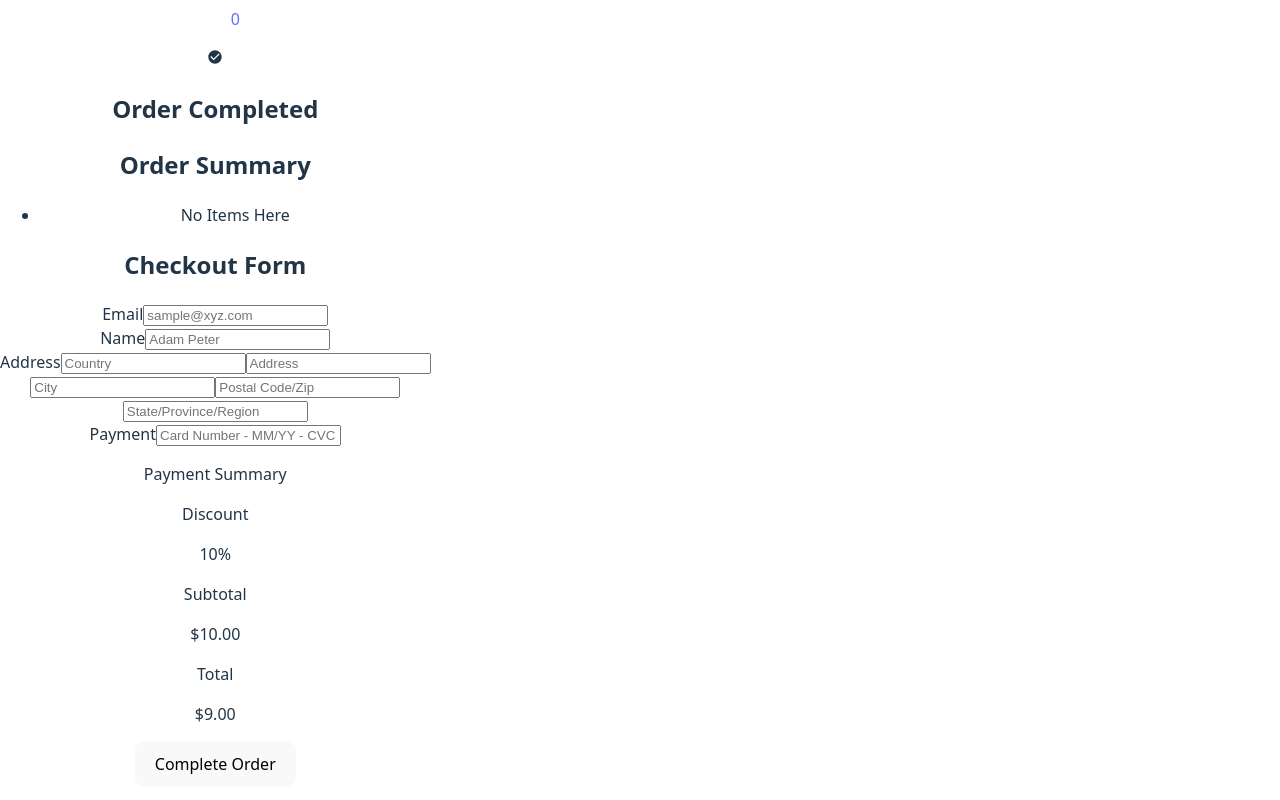
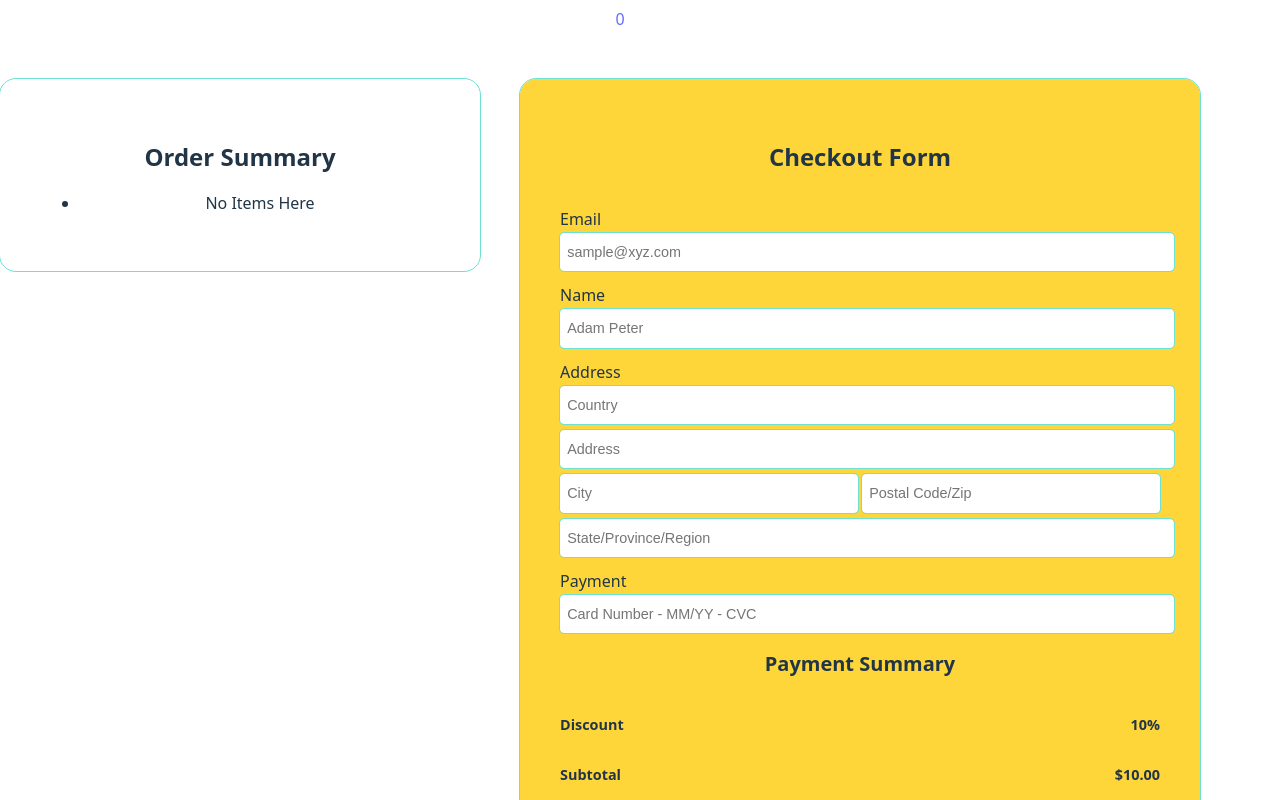
Before and after one commit to StephAdongo/shopping-cart2, a React (Vite) app in the folder shopping-cart2/: page /CheckoutPage in a window 1280 px wide. Shown: the part 700-1500 px from the top of the page. Built offline with nearby package versions, Linux system fonts and the light colour scheme.

Commit message:
E-commerce

```diff
--- a/shopping-cart2/src/styles/CheckoutPage.module.css
+++ b/shopping-cart2/src/styles/CheckoutPage.module.css
@@ -0,0 +1,189 @@
+.checkout-page {
+  margin: 3rem auto;
+  display: flex;
+  justify-content: center;
+  align-items: flex-start;
+  gap: 2.5rem;
+}
+
+.checkout-page > div {
+  background-color: #ffd63a;
+  width: 600px;
+  max-width: 600px;
+  padding: 2.5rem;
+  border-radius: 16px;
+  outline: 1px solid #6de1d2;
+}
+
+.checkout-page > .order-summary {
+  background-color: #fff;
+  width: 400px;
+}
+
+.checkout-page > .order-summary > h2 {
+  margin-bottom: 1rem;
+}
+
+.checkout-page > .order-summary > ul {
+  max-height: 66.75vh;
+  display: flex;
+  flex-direction: column;
+  gap: 1rem;
+  overflow-y: auto;
+}
+
+.checkout-form {
+  width: 100%;
+  display: flex;
+  flex-direction: column;
+  gap: 12px;
+}
+
+.checkout-form > div {
+  display: flex;
+  flex-direction: column;
+  align-items: flex-start;
+  gap: 2px;
+}
+
+.checkout-form > div > div {
+  width: 100%;
+  margin-bottom: 4px;
+  display: flex;
+  gap: 4px;
+}
+
+.address > input:not(:last-child) {
+  margin-bottom: 4px;
+}
+
+.checkout-form > div > div > input {
+  width: 50%;
+}
+
+.checkout-form label {
+  font-size: 1rem;
+  font-weight: 500;
+}
+
+.checkout-form input {
+  font-size: 0.9rem;
+  line-height: 1.5rem;
+  width: 100%;
+  padding: 0.5em;
+  border: none;
+  border-radius: 4px;
+  outline: 1px solid #6de1d2;
+}
+
+.payments {
+  width: 100%;
+  display: flex;
+  flex-direction: column;
+}
+
+.payments p {
+  font-weight: 600;
+}
+
+.payments > p {
+  font-size: 1.25rem;
+  margin-top: 1rem;
+}
+
+.payments > span {
+  display: flex;
+  justify-content: space-between;
+}
+.payments > span > p {
+  font-size: 0.9em;
+}
+
+.payments > span:last-of-type > p:last-of-type {
+  font-size: 1.25rem;
+}
+
+.payments > button {
+  width: 100%;
+  margin-top: 6px;
+}
+
+.check-icon-1 {
+  font-size: 4rem;
+}
+
+.checkout-confirmation {
+  width: 100%;
+  height: 100%;
+  position: fixed;
+  top: 0;
+  display: none;
+  visibility: hidden;
+  opacity: 0;
+}
+
+.checkout-confirmation > div {
+  display: none;
+  background-color: #fff;
+  width: 420px;
+  min-width: 300px;
+  height: 250px;
+  border: 2px solid black;
+  border-radius: 12px;
+  display: flex;
+  flex-direction: column;
+  justify-content: center;
+  align-items: center;
+  gap: 0.25rem;
+  position: absolute;
+  top: 50%;
+  left: 50%;
+  transform: translate(-50%, -50%);
+}
+
+.checkout-confirmation > div::before {
+  content: "";
+  width: 100%;
+  height: 40px;
+  display: block;
+  background-color: #ffd63a;
+  border-top-left-radius: 8px;
+  border-top-right-radius: 8px;
+  position: absolute;
+  top: 0;
+}
+
+.checkout-confirmation > div::after {
+  content: "";
+  width: 100%;
+  height: 40px;
+  display: block;
+  background-color: #ffd63a;
+  border-bottom-left-radius: 8px;
+  border-bottom-right-radius: 8px;
+  position: absolute;
+  bottom: 0;
+}
+@keyframes zoomIn {
+  from {
+    transform: scale(0.5);
+    opacity: 0;
+  }
+  to {
+    transform: scale(1);
+    opacity: 1;
+  }
+}
+
+.checkout-confirmation.visible {
+  opacity: 1;
+  visibility: visible;
+  display: flex;
+  justify-content: center;
+  align-items: center;
+  animation: zoomIn 0.3s ease-out forwards;
+}
+
+.disabled1 {
+  pointer-events: none;
+}
```
